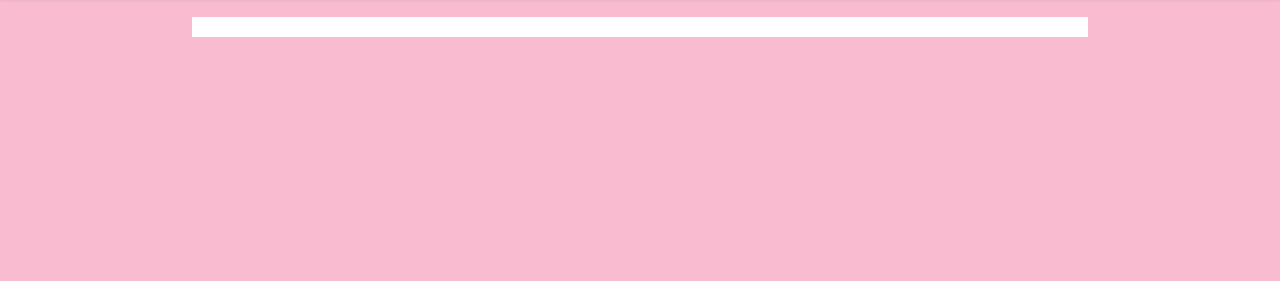
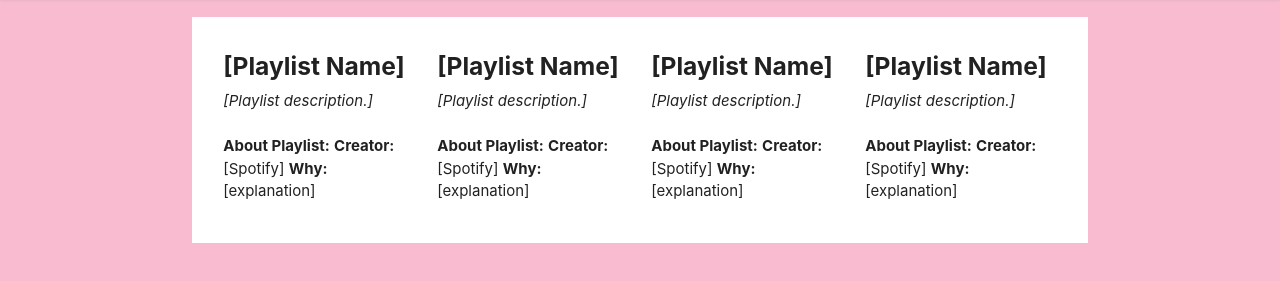
Before and after one commit to jewelnoelle/spotify-astrology-generator, a plain HTML site: page index.html in a window 1280 px wide. Shown: the part 67-348 px from the top of the page. Drawn offline with nearby package versions, Linux system fonts and the light colour scheme.

Commit message:
Coded HTML of playlist results

```diff
--- a/index.html
+++ b/index.html
@@ -28,7 +28,50 @@
 <!-- END NAVBAR -->
 
 <div id="main" class="container white" style="padding-left: 20px; padding-right: 20px; padding-bottom: 20px; margin-top: 20px">
+
+<!-- PLAYLIST RESULTS -->
+<div class="row">
+
+  <div class="col s3" style="padding-top: 20px; border: 3px solid pink lighten-4;  border-radius: 8px;">
+    <h5><b>[Playlist Name]</b></h5>
+    <i>[Playlist description.]</i>
+    <br><br>
+    <b>About Playlist:</b>
+    <b>Creator:</b> [Spotify]
+    <b>Why:</b> [explanation]
+  </div>
+
+  <div class="col s3" style="padding-top: 20px; border: 3px solid pink lighten-4;  border-radius: 8px;">
+    <h5><b>[Playlist Name]</b></h5>
+    <i>[Playlist description.]</i>
+    <br><br>
+    <b>About Playlist:</b>
+    <b>Creator:</b> [Spotify]
+    <b>Why:</b> [explanation]
+  </div>
+
+  <div class="col s3" style="padding-top: 20px; border: 3px solid pink lighten-4;  border-radius: 8px;">
+    <h5><b>[Playlist Name]</b></h5>
+    <i>[Playlist description.]</i>
+    <br><br>
+    <b>About Playlist:</b>
+    <b>Creator:</b> [Spotify]
+    <b>Why:</b> [explanation]
+  </div>
+
+  <div class="col s3" style="padding-top: 20px; border: 3px solid pink lighten-4;  border-radius: 8px;">
+    <h5><b>[Playlist Name]</b></h5>
+    <i>[Playlist description.]</i>
+    <br><br>
+    <b>About Playlist:</b>
+    <b>Creator:</b> [Spotify]
+    <b>Why:</b> [explanation]
+  </div>
+
+  </div>
+
 </div>
+
 <script src="index.js"></script>
 </body>
 </html>
```
Also changed, not shown: playlist_arrays.js (+64 -0 lines).
